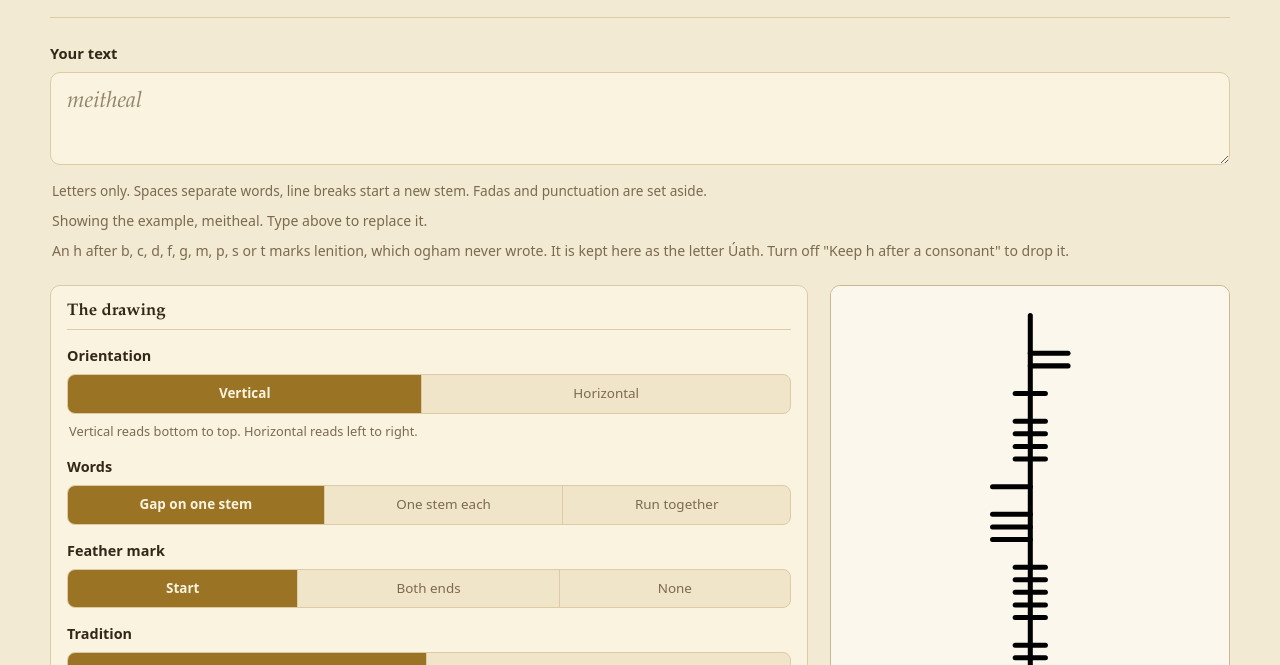
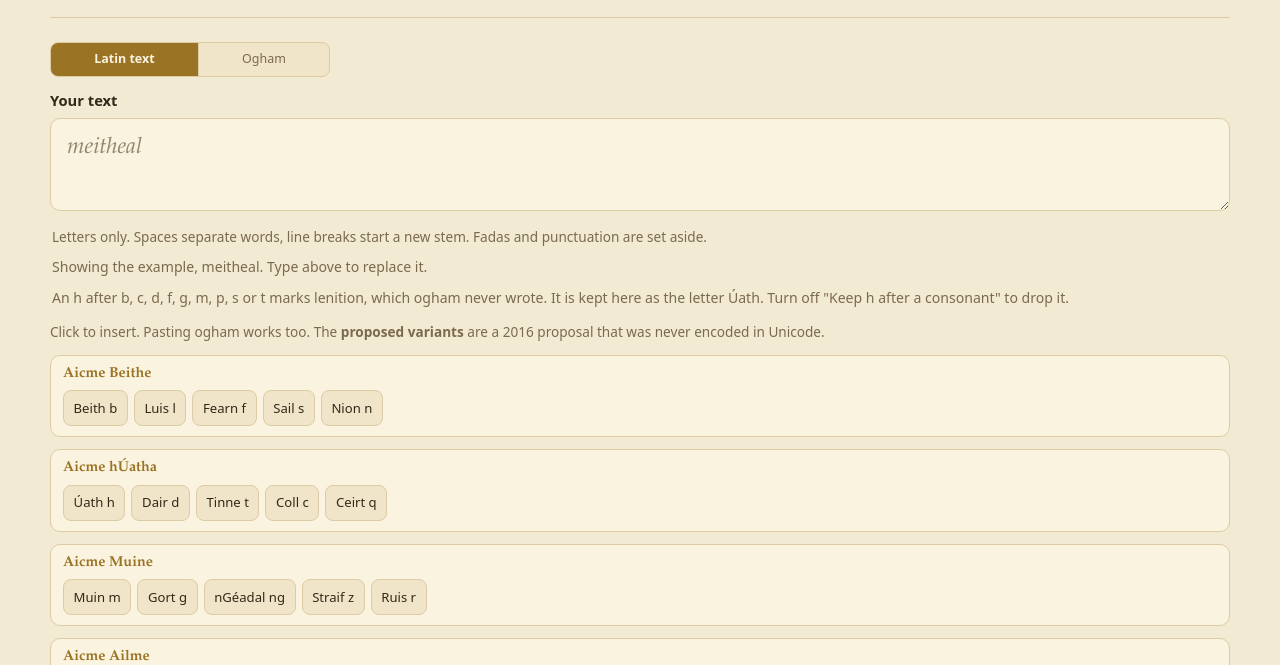
Before and after one commit to doyled-it/ogham, a website with bundled scripts: page public/index.html in a window 1280 px wide. Shown: the part 135-800 px from the top of the page. Built offline with nearby package versions, Linux system fonts and the light colour scheme.

Commit message:
feat(ui): add the ogham input mode, palette and proposed tagging

```diff
--- a/public/index.html
+++ b/public/index.html
@@ -42,12 +42,23 @@
   </header>
 
   <section class="write-panel">
+    <div class="source-switch" role="radiogroup" aria-label="Input">
+      <div class="segmented segmented-sm">
+        <input type="radio" id="src-latin" name="src" value="latin" checked>
+        <label for="src-latin">Latin text</label>
+        <input type="radio" id="src-unicode" name="src" value="unicode">
+        <label for="src-unicode">Ogham</label>
+      </div>
+    </div>
     <label class="field-label" for="text-input">Your text</label>
     <textarea id="text-input" placeholder="meitheal" rows="2" autocomplete="off" autocapitalize="off" spellcheck="false" aria-describedby="write-help"></textarea>
     <p id="write-help" class="field-help">Letters only. Spaces separate words, line breaks start a new stem. Fadas and punctuation are set aside.</p>
     <p id="placeholder-note" class="inline-note" hidden>Showing the example, meitheal. Type above to replace it.</p>
     <p id="warning" class="inline-note warn" hidden></p>
     <p id="lenition-note" class="inline-note" hidden></p>
+    <div id="palette" class="palette" hidden>
+      <p class="palette-intro">Click to insert. Pasting ogham works too. The <strong>proposed variants</strong> are a 2016 proposal that was never encoded in Unicode.</p>
+    </div>
   </section>
 
   <main class="workbench">
@@ -135,7 +146,7 @@
       <section class="panel" aria-labelledby="h-letters">
         <h2 class="panel-title" id="h-letters">The letters</h2>
 
-        <div class="toggle-row">
+        <div class="toggle-row latin-only">
           <label class="switch" for="ng">
             <input type="checkbox" id="ng" checked>
             <span class="switch-track" aria-hidden="true"></span>
@@ -143,7 +154,7 @@
           </label>
         </div>
 
-        <div class="toggle-row">
+        <div class="toggle-row latin-only">
           <label class="switch" for="h-keep">
             <input type="checkbox" id="h-keep" checked>
             <span class="switch-track" aria-hidden="true"></span>
@@ -151,7 +162,7 @@
           </label>
         </div>
 
-        <fieldset class="field">
+        <fieldset class="field latin-only">
           <legend>Write p as</legend>
           <div class="segmented">
             <input type="radio" id="p-pin" name="p" value="pin" checked>
--- a/public/js/main.js
+++ b/public/js/main.js
@@ -1,4 +1,6 @@
 import { transliterate } from './transliterate.js';
+import { parseOgham } from './unicode.js';
+import { PALETTE } from './palette.js';
 import { layout } from './geometry.js';
 import { FORFEDA } from './alphabet.js';
 import { renderSVG } from './svg.js';
@@ -21,6 +23,7 @@ const els = {
   ng: document.getElementById('ng'),
   hKeep: document.getElementById('h-keep'),
   status: document.getElementById('export-status'),
+  palette: document.getElementById('palette'),
 };
 
 let lastRender = null;
@@ -63,6 +66,7 @@ function readSettings() {
     wt: radioVal('wt', DEFAULTS.wt),
     tr: radioVal('tr', DEFAULTS.tr),
     bg: radioVal('bg', DEFAULTS.bg),
+    src: radioVal('src', DEFAULTS.src),
   };
 }
 function applySettings(s) {
@@ -76,6 +80,7 @@ function applySettings(s) {
   setRadio('wt', s.wt);
   setRadio('tr', s.tr);
   setRadio('bg', s.bg);
+  setRadio('src', s.src);
   els.size.value = s.s;
   setRadio('c', s.c);
 }
@@ -139,7 +144,10 @@ function renderBreakdown(glyphs) {
   const frag = document.createDocumentFragment();
   for (const g of glyphs) {
     const tile = document.createElement('div');
-    tile.className = g.flags.includes('convention') ? 'tile has-convention' : 'tile';
+    tile.className = 'tile';
+    if (g.flags.includes('convention')) tile.classList.add('has-convention');
+    if (g.flags.includes('proposed')) tile.classList.add('is-proposed');
+    if (g.flags.includes('proposed')) tile.title = 'Proposed variant, not encoded in Unicode';
 
     const glyphBox = document.createElement('div');
     glyphBox.className = 'tile-glyph';
@@ -199,14 +207,64 @@ function renderForfeda() {
   els.forfeda.replaceChildren(frag);
 }
 
+/* Ogham input mode */
+function buildPalette() {
+  const frag = document.createDocumentFragment();
+  for (const group of PALETTE) {
+    const box = document.createElement('div');
+    box.className = 'palette-group';
+    const h = document.createElement('h3');
+    h.textContent = group.title;
+    box.append(h);
+    if (group.note) {
+      const n = document.createElement('p');
+      n.className = 'note';
+      n.textContent = group.note;
+      box.append(n);
+    }
+    const keys = document.createElement('div');
+    keys.className = 'palette-keys';
+    for (const item of group.items) {
+      const b = document.createElement('button');
+      b.type = 'button';
+      b.className = 'palette-key';
+      b.textContent = item.label;
+      b.addEventListener('click', () => insertAtCaret(item.insert));
+      keys.append(b);
+    }
+    box.append(keys);
+    frag.append(box);
+  }
+  els.palette.append(frag);
+}
+
+function insertAtCaret(str) {
+  const el = els.text;
+  const start = el.selectionStart ?? el.value.length;
+  const end = el.selectionEnd ?? el.value.length;
+  el.value = el.value.slice(0, start) + str + el.value.slice(end);
+  const pos = start + str.length;
+  el.setSelectionRange(pos, pos);
+  el.focus();
+  render();
+}
+
+function applyMode(src) {
+  document.body.classList.toggle('mode-unicode', src === 'unicode');
+  els.palette.hidden = src !== 'unicode';
+  els.text.setAttribute('placeholder', src === 'unicode' ? 'ᚆᚕᚒᚉ' : 'meitheal');
+}
+
 /* Main render */
 function render() {
   const raw = els.text.value;
-  const usingPlaceholder = raw.trim() === '';
+  const s = readSettings();
+  const usingPlaceholder = raw.trim() === '' && s.src === 'latin';
   const text = usingPlaceholder ? 'meitheal' : raw;
-  const s = readSettings();
 
-  const result = transliterate(text, { ng: s.ng, hLenition: s.h, pStrategy: s.p });
+  const result = s.src === 'unicode'
+    ? parseOgham(text)
+    : transliterate(text, { ng: s.ng, hLenition: s.h, pStrategy: s.p });
   const glyphs = flattenGlyphs(result);
 
   showPlaceholderNote(usingPlaceholder);
@@ -308,9 +366,10 @@ function wire() {
   els.text.addEventListener('input', debounced);
   els.size.addEventListener('input', render);
 
-  for (const name of ['o', 'w', 'f', 'p', 'wt', 'bg', 'tr']) {
+  for (const name of ['o', 'w', 'f', 'p', 'wt', 'bg', 'tr', 'src']) {
     document.querySelectorAll(`input[name="${name}"]`).forEach((el) => el.addEventListener('change', render));
   }
+  document.querySelectorAll('input[name="src"]').forEach((el) => el.addEventListener('change', () => applyMode(radioVal('src', DEFAULTS.src))));
   els.ng.addEventListener('change', render);
   els.hKeep.addEventListener('change', render);
   els.colourways.addEventListener('change', onColourwayChange);
@@ -329,6 +388,8 @@ function init() {
   applySettings(settings);
   initTheme();
   updateProvenance();
+  buildPalette();
+  applyMode(settings.src);
   wire();
   renderForfeda();
   render();
--- a/public/styles.css
+++ b/public/styles.css
@@ -113,6 +113,25 @@ h1, h2, h3 { font-family: var(--serif); font-weight: 600; line-height: 1.15; }
 .field-help { margin: 8px 2px 0; color: var(--muted); font-size: .85rem; }
 .inline-note { margin: 8px 2px 0; font-size: .88rem; color: var(--muted); }
 .inline-note.warn { color: var(--oxblood); }
+.source-switch { margin-bottom: 12px; max-width: 280px; }
+.palette { margin-top: 12px; display: flex; flex-direction: column; gap: 12px; }
+.palette-intro { margin: 0; color: var(--muted); font-size: .85rem; }
+.palette-group { border: 1px solid var(--line); border-radius: var(--radius); padding: 10px 12px; background: var(--surface); }
+.palette-group h3 { margin: 0 0 8px; font-size: .9rem; color: var(--gold); }
+.palette-group .note { font-size: .78rem; color: var(--muted); font-style: italic; margin: 0 0 8px; }
+.palette-keys { display: flex; flex-wrap: wrap; gap: 6px; }
+.palette-key {
+  font: inherit; font-size: .82rem; cursor: pointer;
+  padding: .4rem .6rem; border: 1px solid var(--line); border-radius: 8px;
+  background: var(--surface-2); color: var(--ink);
+}
+.palette-key:hover { border-color: var(--gold); }
+.palette-key:focus-visible { outline: 2px solid var(--gold); outline-offset: 2px; }
+.tile.is-proposed::after {
+  content: ""; position: absolute; top: .55rem; left: .55rem;
+  width: 7px; height: 7px; border-radius: 50%; background: var(--gold);
+}
+body.mode-unicode .latin-only { display: none; }
 
 /* Workbench layout */
 .workbench { display: grid; gap: 22px; margin-top: 22px; align-items: start; }
```
